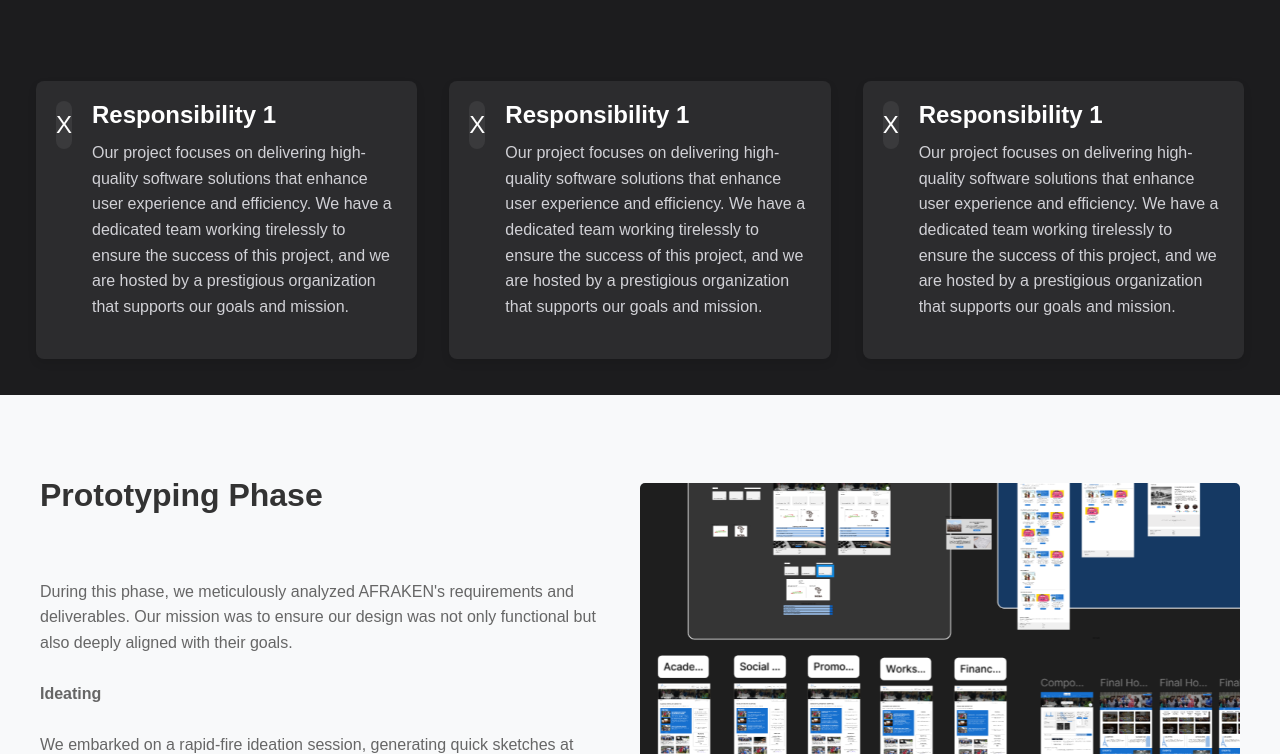
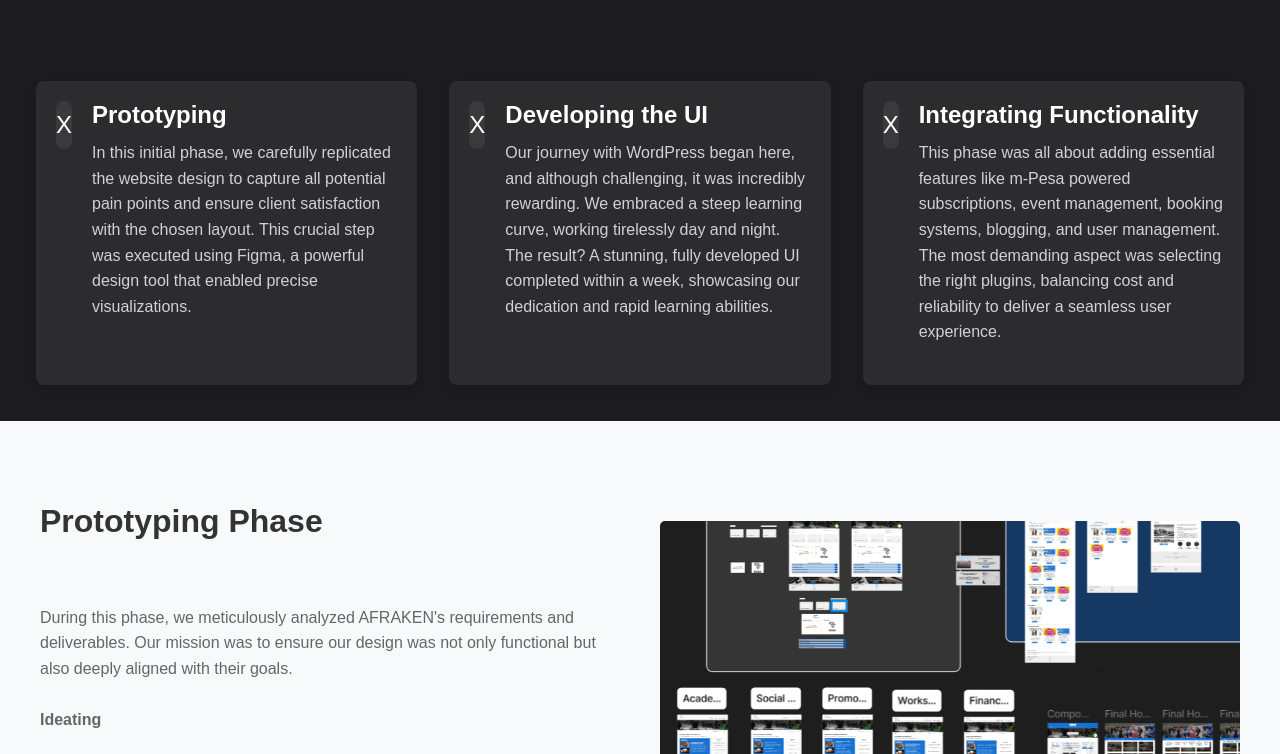
Before and after one commit to ckkositany/afraken-team, a plain HTML site: page index.html in a window 1280 px wide. Shown: the part 1186-1940 px from the top of the page. Drawn offline with nearby package versions, Linux system fonts and the light colour scheme; files whose address does not match are found by name.

Commit message:
phase two update

```diff
--- a/code.js
+++ b/code.js
@@ -1,4 +1,30 @@
-// Add any custom JavaScript here
-document.addEventListener('DOMContentLoaded', function() {
-    console.log('Project Showcase site loaded');
-  });
+document.addEventListener("DOMContentLoaded", function () {
+	function setEqualHeight() {
+		let responsibilityDivs = document.querySelectorAll(".responsibility");
+		let maxHeight = 0;
+
+		// Reset heights to auto to correctly calculate the tallest one
+		responsibilityDivs.forEach((div) => {
+			div.style.height = "auto";
+		});
+
+		// Find the maximum height
+		responsibilityDivs.forEach((div) => {
+			let height = div.offsetHeight;
+			if (height > maxHeight) {
+				maxHeight = height;
+			}
+		});
+
+		// Set all divs to the maximum height
+		responsibilityDivs.forEach((div) => {
+			div.style.height = `${maxHeight}px`;
+		});
+	}
+
+	// Initial call
+	setEqualHeight();
+
+	// Re-apply equal heights on window resize
+	window.addEventListener("resize", setEqualHeight);
+});
--- a/index.html
+++ b/index.html
@@ -36,7 +36,7 @@
           </div>
           <div class="navigation">
             <a href="#">Introduction</a>
-            <a href="#">Deliverables</a>
+            <a href="#">Development Phases</a>
             <a href="#">Team</a>
           </div>
         </nav>
@@ -83,25 +83,26 @@
     <div class="responsibility">
         <div class="icon">X</div>
         <div class="content">
-          <h3>Responsibility 1</h3>
-          <p>Our project focuses on delivering high-quality software solutions that enhance user experience and efficiency. We have a dedicated team working tirelessly to ensure the success of this project, and we are hosted by a prestigious organization that supports our goals and mission.</p>
+            <h3>Prototyping</h3>
+            <p>In this initial phase, we carefully replicated the website design to capture all potential pain points and ensure client satisfaction with the chosen layout. This crucial step was executed using Figma, a powerful design tool that enabled precise visualizations.</p>
         </div>
     </div>
     <div class="responsibility">
         <div class="icon">X</div>
         <div class="content">
-          <h3>Responsibility 1</h3>
-          <p>Our project focuses on delivering high-quality software solutions that enhance user experience and efficiency. We have a dedicated team working tirelessly to ensure the success of this project, and we are hosted by a prestigious organization that supports our goals and mission.</p>
+            <h3>Developing the UI</h3>
+            <p>Our journey with WordPress began here, and although challenging, it was incredibly rewarding. We embraced a steep learning curve, working tirelessly day and night. The result? A stunning, fully developed UI completed within a week, showcasing our dedication and rapid learning abilities.</p>
         </div>
     </div>
     <div class="responsibility">
         <div class="icon">X</div>
         <div class="content">
-          <h3>Responsibility 1</h3>
-          <p>Our project focuses on delivering high-quality software solutions that enhance user experience and efficiency. We have a dedicated team working tirelessly to ensure the success of this project, and we are hosted by a prestigious organization that supports our goals and mission.</p>
+            <h3>Integrating Functionality</h3>
+            <p>This phase was all about adding essential features like m-Pesa powered subscriptions, event management, booking systems, blogging, and user management. The most demanding aspect was selecting the right plugins, balancing cost and reliability to deliver a seamless user experience.</p>
         </div>
     </div>
 </div>
+
   </section>
 
   <!-- Project Section -->
@@ -128,13 +129,21 @@
         <img src="./images/wireframes-3.png" alt="">
       </div>
     </div>
+
     <div class="process image-right">
       <div class="process-details">
-        <h3 class="process-title">Hello world</h3>
-        <p class="process-description">Our project focuses on delivering high-quality software solutions that enhance user experience and efficiency. We have a dedicated team working tirelessly to ensure the success of this project, and we are hosted by a prestigious organization that supports our goals and mission.</p>
+          <h3 class="process-title">Developing the UI</h3>
+          <p class="process-description">
+            <br><br>
+            This phase was a true test of our dedication and perseverance, as we often found ourselves working late into the night, tirelessly building the product to life. Embracing the challenge of learning WordPress, we dove headfirst into the platform, navigating its complexities with determination. <br><br>
+            <strong>Finding the Right Plugin</strong>
+            <br><br>
+            One of the most unexpected hurdles was selecting the right plugins. The sheer number of available options was nothing short of overwhelming. Choosing the best plugins was critical to meeting the high standards we set for the project. <br><br>Despite the initial challenge, we rapidly adapted, honing our ability to sift through countless options and pinpoint the most effective solutions. <br><br>
+          </p>
+
       </div>
       <div class="process-illustration">
-        <img src="./images/Eiffel tower 4.jpg" alt="">
+          <img src="./images/elementor.png" alt="">
       </div>
     </div>
   </section>
--- a/styles.css
+++ b/styles.css
@@ -443,6 +443,7 @@ footer p {
     display: flex;
     align-items: center;
     justify-content: center;
+	max-width: 50%;
     padding: 20px; /* Padding for image */
 }
 
```
Also changed, not shown: images/elementor.png (added). Lines whose indentation alone changed are shown as unchanged.
